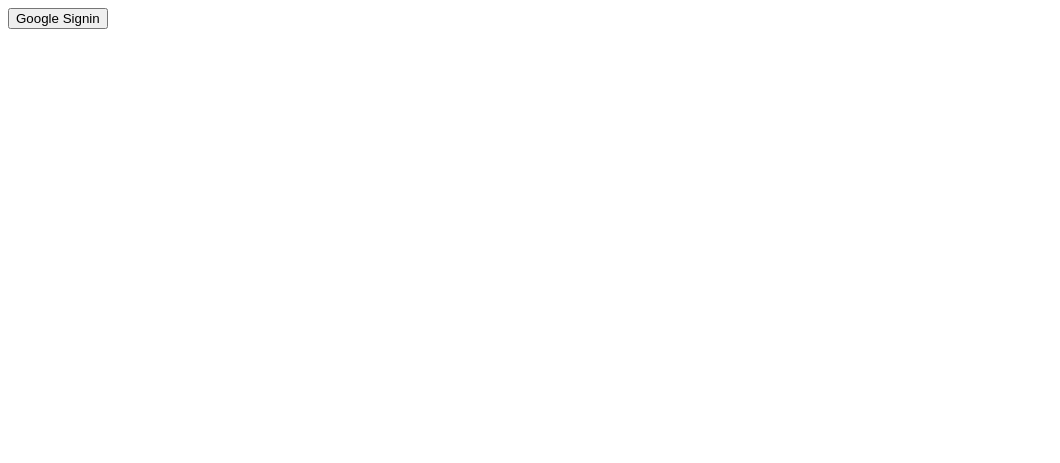
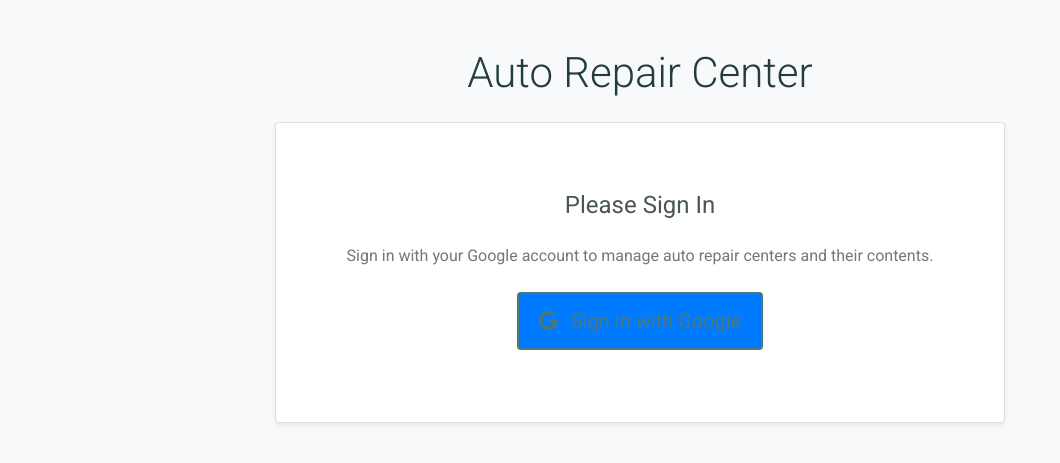
Before and after one commit to alexander-kuzmin-us/Storage-WebApp, a Flask app: page /login in a window 1280 px wide. Shown: the top 463 px of the page, without its empty margins (0-1060 px from the left). Run offline with Flask 3, Linux system fonts and the light colour scheme; parts of the project's set-up code (start-up, migrations or seed data) failed here and were passed over; some libraries are stand-ins or nearby versions.

Commit message:
Update login.html

```diff
--- a/templates/login.html
+++ b/templates/login.html
@@ -1,10 +1,27 @@
-<head>
-    <title>Auto Repair Center</title>
-    <script src="//ajax.googleapis.com/ajax/libs/jquery/1.8.2/jquery.min.js"></script>
-    <script src="https://apis.google.com/js/client:platform.js?onload=start" async defer></script>
+{% extends "layout.html" %}
+{% block content %}
+<div class="row">
+    <div class="col-md-8 offset-md-2 text-center">
+        <h1 class="mt-5 mb-4">Auto Repair Center</h1>
+        <div class="card shadow-sm">
+            <div class="card-body p-5">
+                <h2 class="mb-4">Please Sign In</h2>
+                <p class="mb-4">Sign in with your Google account to manage auto repair centers and their contents.</p>
+
+                <button id="signinButton" class="btn btn-primary btn-lg">
+                    <i class="fab fa-google mr-2"></i> Sign in with Google
+                </button>
+
+                <div id="result" class="mt-4"></div>
+            </div>
+        </div>
+    </div>
+</div>
+
 <script>
+    // Load the Google API
     function start() {
-        gapi.load('auth2', function () {
+        gapi.load('auth2', function() {
             auth2 = gapi.auth2.init({
                 client_id: '462283270013-4l8lmtsrefrernp61ipu1s89tqqbsdcd.apps.googleusercontent.com',
                 scope: 'profile',
@@ -15,42 +32,48 @@
             });
         });
     }
-    </script>
-</head>
 
-<body>
-
-    <button id="signinButton">Google Signin</button>
-
-    <div id="result"></div>
-
-    <script>
-      $('#signinButton').click(function () {
+    // Click handler for the signin button
+    $('#signinButton').click(function() {
         function signInCallback(authResult) {
             if (authResult['code']) {
-            $('#signinButton').attr('style', 'display:none');
+                $('#signinButton').prop('disabled', true).html('<span class="spinner-border spinner-border-sm mr-2" role="status" aria-hidden="true"></span> Signing in...');
+
                 $.ajax({
                     type: 'POST',
                     url: '/gconnect?state={{STATE}}',
                     processData: false,
                     data: authResult['code'],
                     contentType: 'application/octet-stream; charset=utf-8',
-              success: function (result) {
+                    success: function(result) {
                         if (result) {
-                  $('#result').html('Login Successful!</br>' + result + '</br>Redirecting...');
-                  setTimeout(function () {
-                    window.location.href = "/autorepaircenter";
+                            $('#result').html('<div class="alert alert-success">' +
+                                'Login Successful!<br>' + result + '<br>Redirecting...</div>');
+                            setTimeout(function() {
+                                window.location.href = "/autorepaircenters";
                             }, 4000);
                         } else if (authResult['error']) {
+                            $('#signinButton').prop('disabled', false).html('<i class="fab fa-google mr-2"></i> Sign in with Google');
+                            $('#result').html('<div class="alert alert-danger">Error during authentication. Please try again.</div>');
                             console.log('There was an error: ' + authResult['error']);
-                } else {
-                  $('#result').html('Failed to make a server-side call. Check your configuration and console.');
                         }
+                    },
+                    error: function() {
+                        $('#signinButton').prop('disabled', false).html('<i class="fab fa-google mr-2"></i> Sign in with Google');
+                        $('#result').html('<div class="alert alert-danger">Failed to make a server-side call. Check your configuration and console.</div>');
                     }
                 });
             }
         }
+
+        try {
             auth2.grantOfflineAccess().then(signInCallback);
-      })
+        } catch (e) {
+            $('#result').html('<div class="alert alert-warning">Google Sign-In API not loaded. Please try again in a moment.</div>');
+            console.log('Google auth API issue: ', e);
+        }
+    });
 </script>
-</body>
+
+<script src="https://apis.google.com/js/client:platform.js?onload=start" async defer></script>
+{% endblock %}
```
Lines whose indentation alone changed are shown as unchanged.
